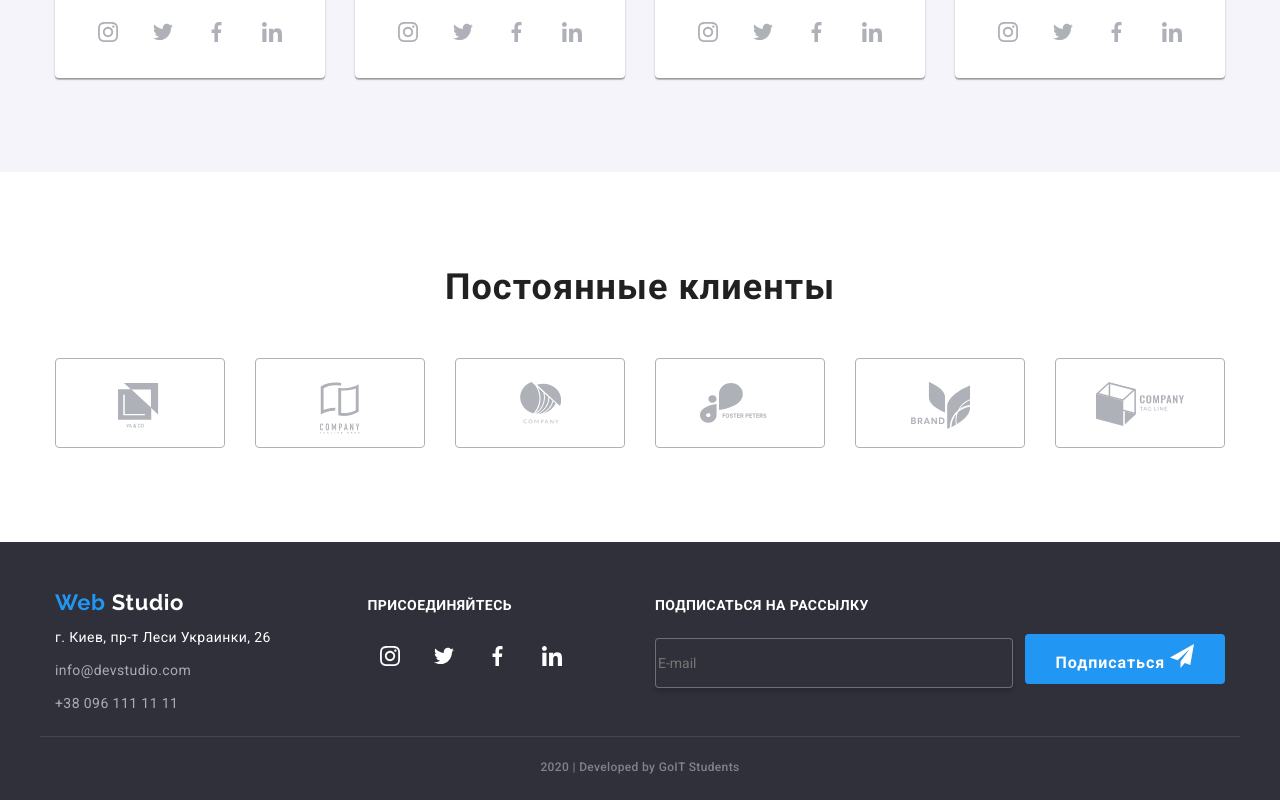
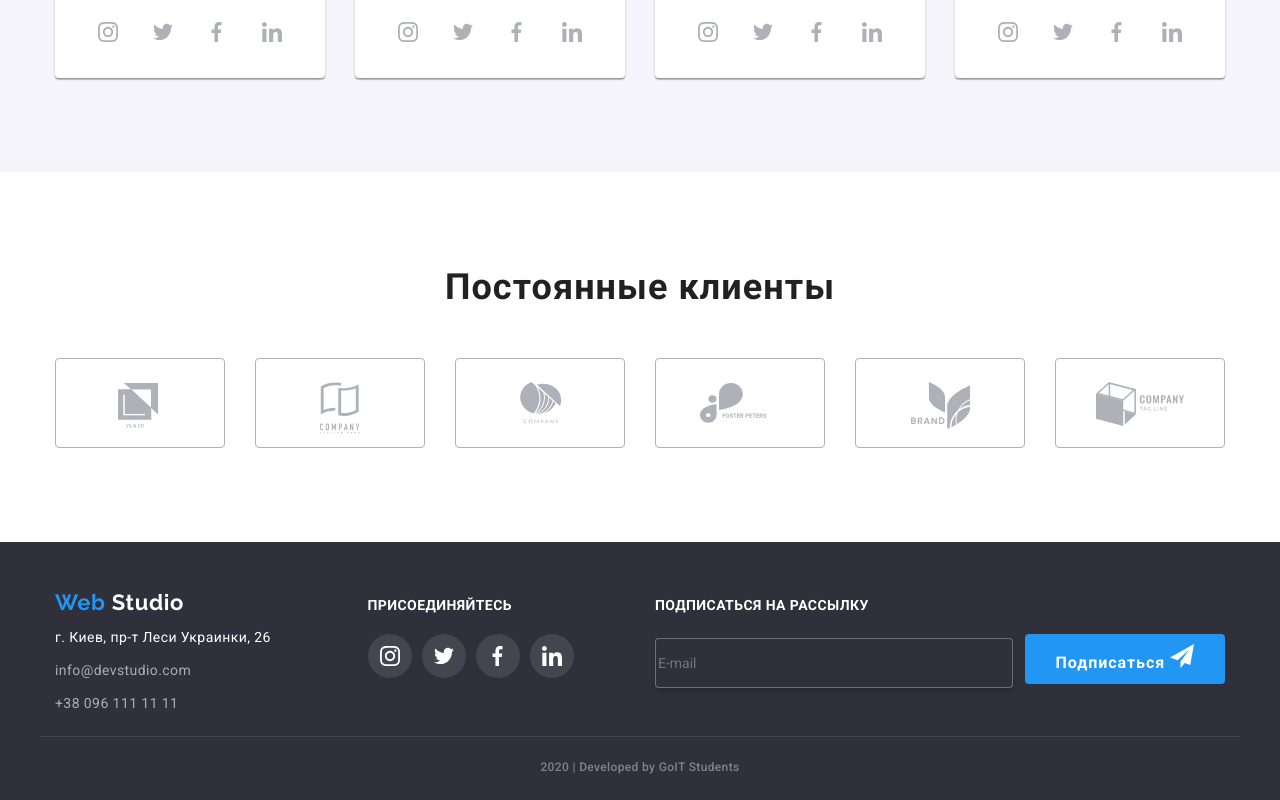
Before and after one commit to darya-ungvari/goit-markup-hw-05, a plain HTML site: page index.html in a window 1280 px wide. Shown: the part 2206-3006 px from the top of the page. Drawn offline with nearby package versions, Linux system fonts and the light colour scheme.

Commit message:
add bg to socialmedia in footer

```diff
--- a/css/style.css
+++ b/css/style.css
@@ -750,6 +750,14 @@ h2, h3 {
 
 }
 
+.socialmedia.in-footer a{
+
+    background-color: rgba(255, 255, 255, 0.1);
+    border-radius: 50px;
+    width: 44px;
+    height: 44px;
+}
+
 .ur-email {
 
     width: 358px;
```
